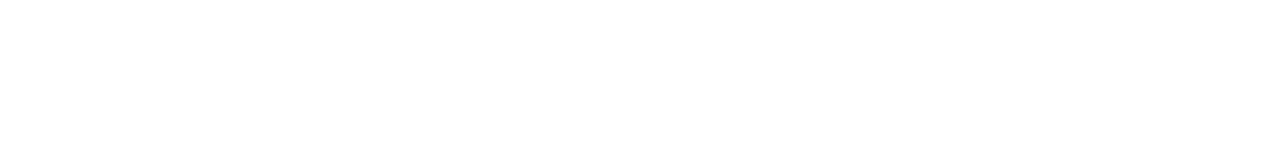
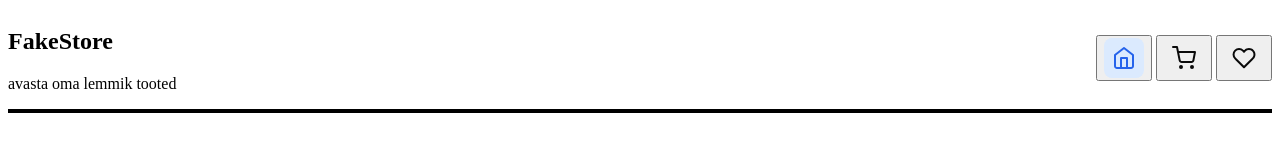
Before and after one commit to KaidoKasuk/epood, a plain HTML site: page epood2/index.html in a window 1280 px wide. Drawn offline with Linux system fonts and the light colour scheme.

Commit message:
dom produkti kaart pooleli

```diff
--- a/epood2/index.html
+++ b/epood2/index.html
@@ -2,9 +2,98 @@
   <head>
     <meta charset="UTF-8" />
     <meta name="viewport" content="width=device-width, initial-scale=1.0" />
+    <link rel="stylesheet" href="/style.css" />
     <title>Document</title>
   </head>
   <body>
+    <header>
+      <div id="header">
+        <div id="header-text">
+          <h2>FakeStore</h2>
+          <p>avasta oma lemmik tooted</p>
+        </div>
+        <div id="header-buttons">
+          <button>
+            <svg
+              xmlns="http://www.w3.org/2000/svg"
+              width="40"
+              height="40"
+              viewBox="0 0 40 40"
+              fill="none"
+            >
+              <rect width="40" height="40" rx="8" fill="#DBEAFE" />
+              <path
+                d="M11 17L20 10L29 17V28C29 28.5304 28.7893 29.0391 28.4142 29.4142C28.0391 29.7893 27.5304 30 27 30H13C12.4696 30 11.9609 29.7893 11.5858 29.4142C11.2107 29.0391 11 28.5304 11 28V17Z"
+                stroke="#2563EB"
+                stroke-width="2"
+                stroke-linecap="round"
+                stroke-linejoin="round"
+              />
+              <path
+                d="M17 30V20H23V30"
+                stroke="#2563EB"
+                stroke-width="2"
+                stroke-linecap="round"
+                stroke-linejoin="round"
+              />
+            </svg>
+          </button>
+          <button>
+            <svg
+              xmlns="http://www.w3.org/2000/svg"
+              width="40"
+              height="40"
+              viewBox="0 0 40 40"
+              fill="none"
+            >
+              <path
+                d="M17 30C17.5523 30 18 29.5523 18 29C18 28.4477 17.5523 28 17 28C16.4477 28 16 28.4477 16 29C16 29.5523 16.4477 30 17 30Z"
+                stroke="#0A0A0A"
+                stroke-width="2"
+                stroke-linecap="round"
+                stroke-linejoin="round"
+              />
+              <path
+                d="M28 30C28.5523 30 29 29.5523 29 29C29 28.4477 28.5523 28 28 28C27.4477 28 27 28.4477 27 29C27 29.5523 27.4477 30 28 30Z"
+                stroke="#0A0A0A"
+                stroke-width="2"
+                stroke-linecap="round"
+                stroke-linejoin="round"
+              />
+              <path
+                d="M9 9H13L15.68 22.39C15.7714 22.8504 16.0219 23.264 16.3875 23.5583C16.7532 23.8526 17.2107 24.009 17.68 24H27.4C27.8693 24.009 28.3268 23.8526 28.6925 23.5583C29.0581 23.264 29.3086 22.8504 29.4 22.39L31 14H14"
+                stroke="#0A0A0A"
+                stroke-width="2"
+                stroke-linecap="round"
+                stroke-linejoin="round"
+              />
+            </svg>
+          </button>
+          <button>
+            <svg
+              xmlns="http://www.w3.org/2000/svg"
+              width="40"
+              height="40"
+              viewBox="0 0 40 40"
+              fill="none"
+            >
+              <path
+                d="M28.84 12.61C28.3292 12.099 27.7228 11.6936 27.0554 11.4171C26.3879 11.1405 25.6725 10.9982 24.95 10.9982C24.2275 10.9982 23.5121 11.1405 22.8446 11.4171C22.1772 11.6936 21.5708 12.099 21.06 12.61L20 13.67L18.94 12.61C17.9083 11.5783 16.509 10.9987 15.05 10.9987C13.591 10.9987 12.1917 11.5783 11.16 12.61C10.1283 13.6417 9.54871 15.041 9.54871 16.5C9.54871 17.959 10.1283 19.3583 11.16 20.39L12.22 21.45L20 29.23L27.78 21.45L28.84 20.39C29.351 19.8792 29.7563 19.2728 30.0329 18.6053C30.3095 17.9379 30.4518 17.2225 30.4518 16.5C30.4518 15.7775 30.3095 15.0621 30.0329 14.3946C29.7563 13.7272 29.351 13.1208 28.84 12.61Z"
+                stroke="#0A0A0A"
+                stroke-width="2"
+                stroke-linecap="round"
+                stroke-linejoin="round"
+              />
+            </svg>
+          </button>
+        </div>
+      </div>
+    </header>
+    <main>
+      <div id="product">
+        </div>
+      </div>
+    </main>
     <script type="module" src="main.js"></script>
   </body>
 </html>
--- /dev/null
+++ b/epood2/views/allProductsView.js
@@ -0,0 +1,6 @@
+// - - - -- - - -- - product card - - - - -- - - -//
+const productContainer = document.getElementById("product");
+productContainer = document.createElement("div");
+productContainer.textContent += "appi";
+
+export { productContainer };
--- a/style.css
+++ b/style.css
@@ -0,0 +1,10 @@
+#header {
+  display: flex;
+  justify-content: space-between; /* text left, buttons right */
+  align-items: center;
+  margin: 0;
+}
+
+#product {
+  border: 2px solid;
+}
```
Also changed, not shown: epood1/index.html (renamed from index.html, +1 -0 lines), epood1/style.css (added, +9 -0 lines), epood2/main.js (+4 -4 lines), epood1/main.js (renamed from main.js), epood2/constructors/cart.js (renamed from epood2/cart.js), epood2/constructors/customer.js (renamed from epood2/customer.js), epood2/constructors/order.js (renamed from epood2/order.js), epood2/constructors/product.js (renamed from epood2/product.js), epood2/views/cartView.js (added), epood2/views/favorites.js (added), epood2/views/productDetailView.js (added).
